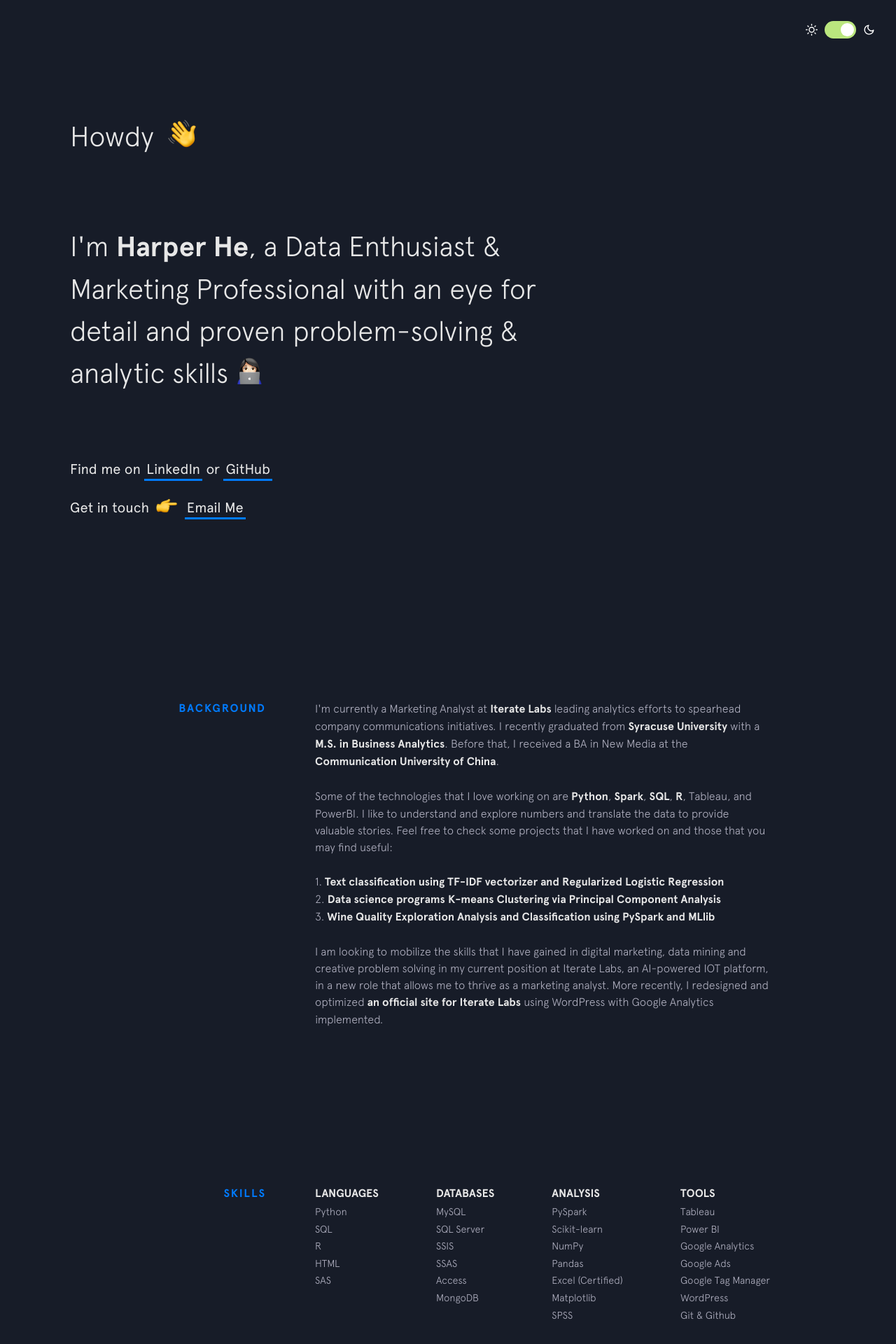
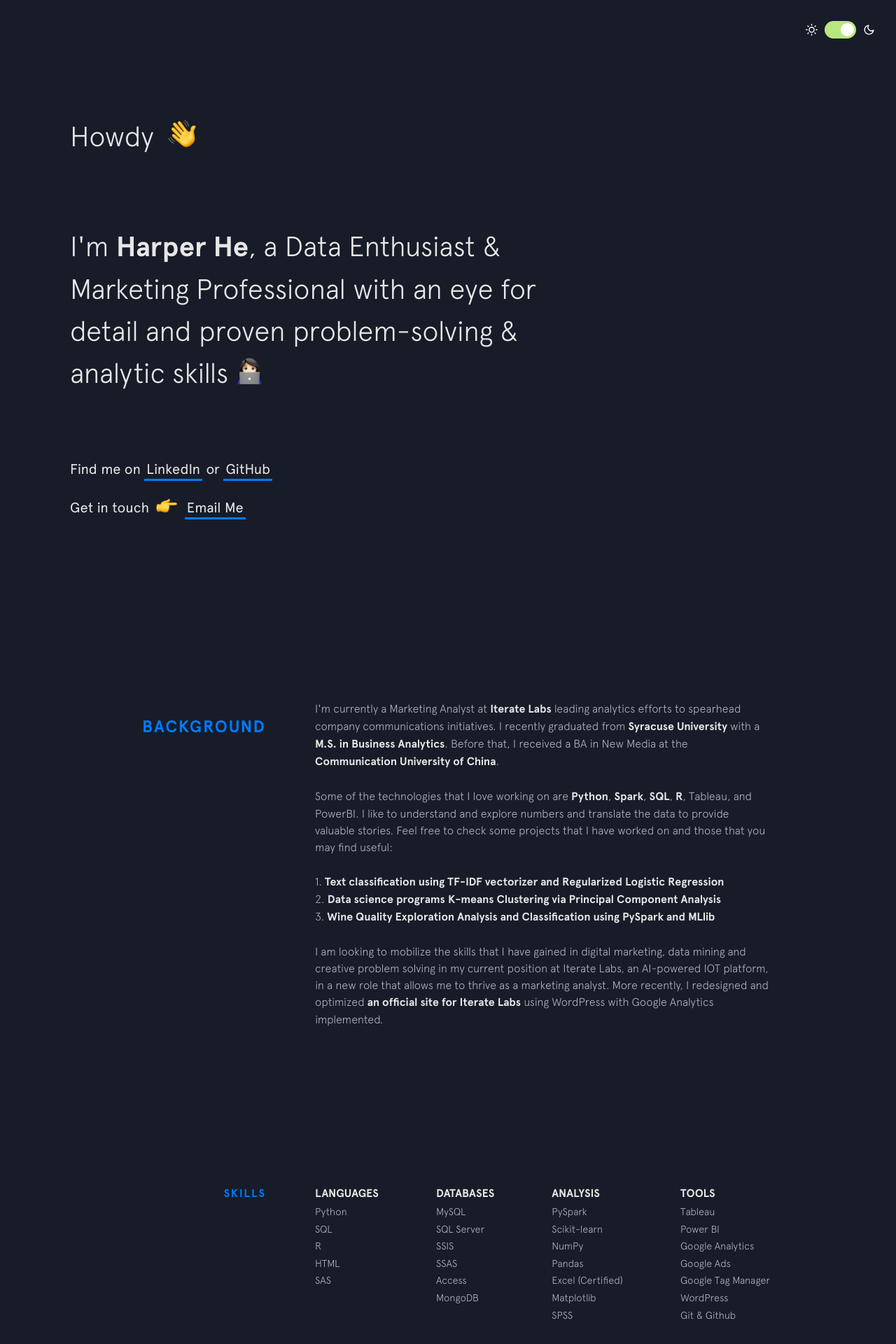
Before and after one commit to harper-he/harper-he.github.io, a Jekyll site: the page built from index.html, in a window 1280 px wide. Shown: the top 1920 px of the page at 70% size. Built offline with Jekyll 4.4.1, drawn with Linux system fonts in a browser that asks for light colours; nearby versions of some CDN libraries.

Commit message:
Update background.html

```diff
--- a/_includes/background.html
+++ b/_includes/background.html
@@ -1,5 +1,6 @@
 <section class="section background">
-  <div class="section__title">Background</div>
+  <h1 class="section__title">Background</h1>
+  <!--<div class="section__title">Background</div>-->
   <div class="section__content">
     <p>
       I'm currently a Marketing Analyst at
```
